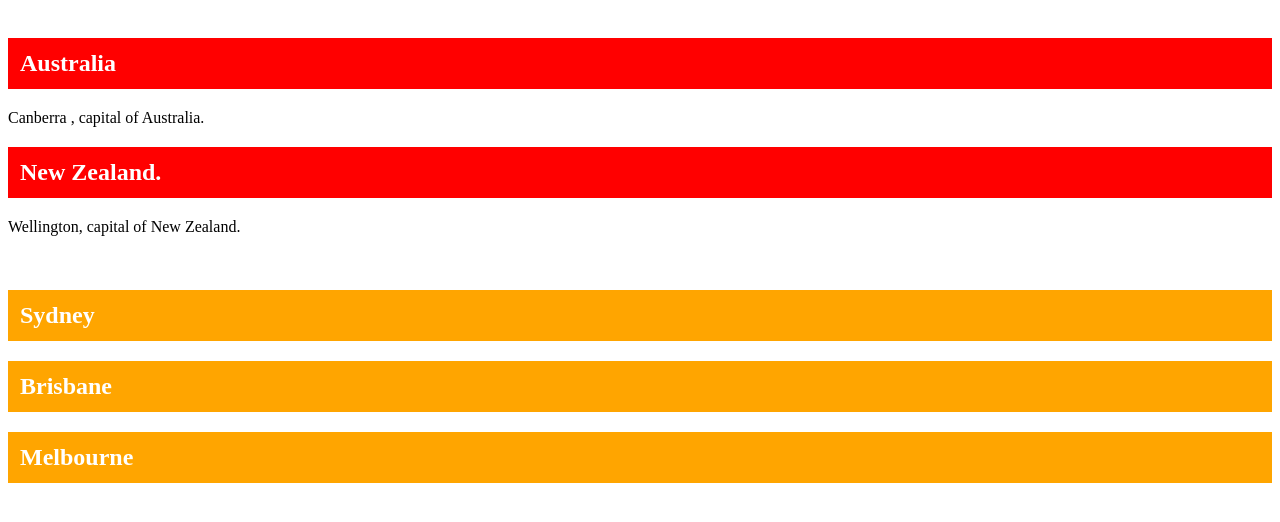
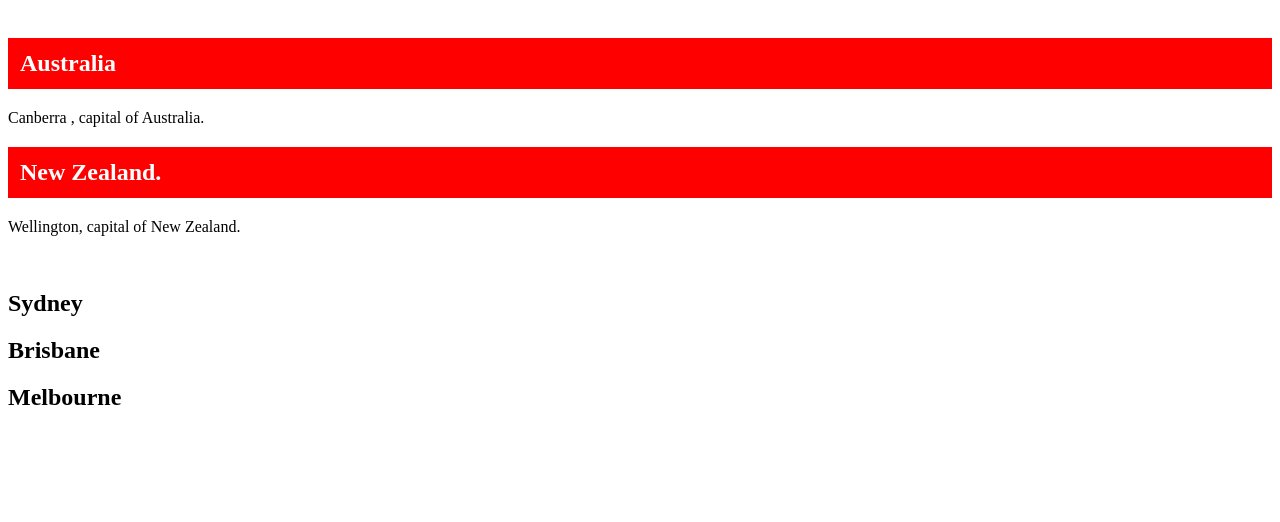
Before and after one commit to RSaba71/Html-alternate-colour-coding, a plain HTML site: page index.html in a window 1280 px wide. Shown: the part 66-588 px from the top of the page. Drawn offline with Linux system fonts and the light colour scheme.

Commit message:
Update index.html

```diff
--- a/index.html
+++ b/index.html
@@ -6,11 +6,7 @@
     color: white;
     padding: 12px;
 }
- #town {
-    background-color: orange;
-    color: white;
-    padding: 12px;
-}
+
 </style>
 
 <meta name="viewport" content="width=device-width, initial-scale=1.0">
```
